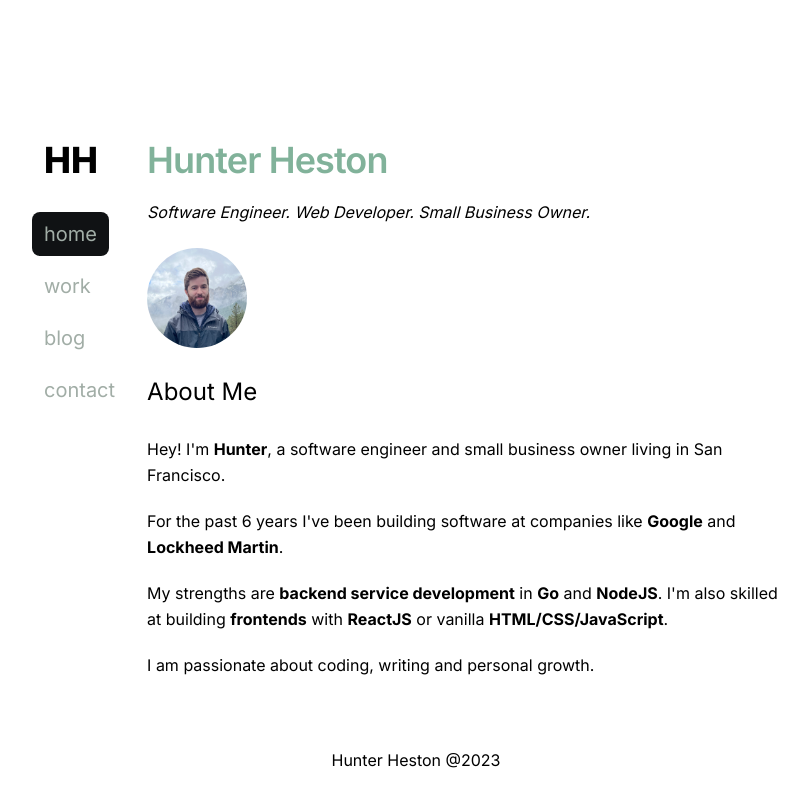
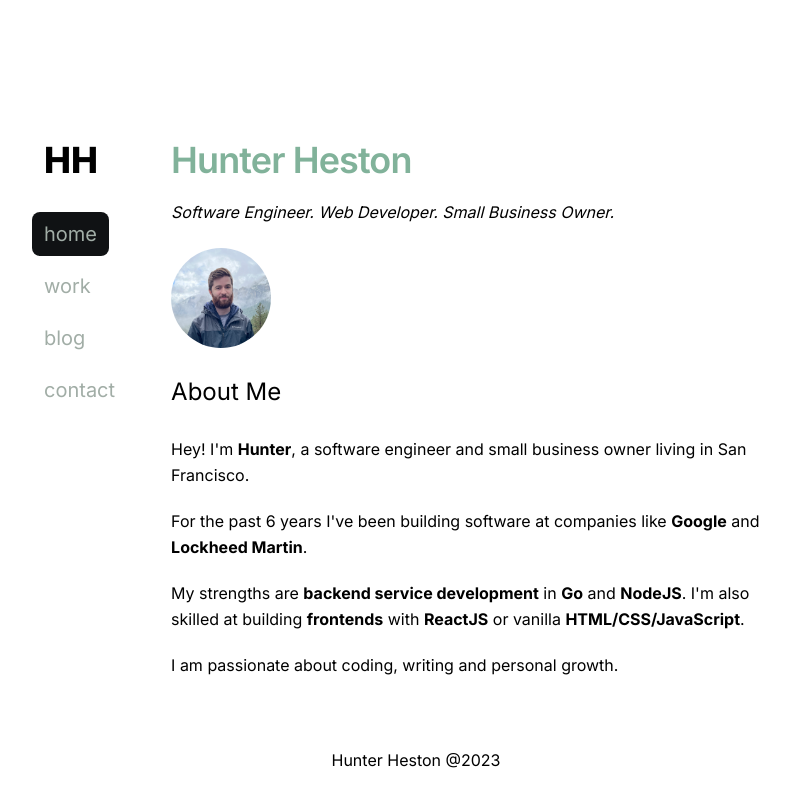
Before and after one commit to HunterHeston/personal-website, a Next.js app: page / in a window 1280 px wide. Shown: the whole page, without its empty margins (216-1024 px from the left). Built offline with nearby package versions, Linux system fonts and the light colour scheme.

Commit message:
Add additional space between content and nav on large screens.

```diff
--- a/components/layout.tsx
+++ b/components/layout.tsx
@@ -33,7 +33,7 @@ export default function Layout({ children }: LayoutProps) {
         className="flex flex-col sm:flex-row sm:w-2/3 sm:max-w-3xl sm:pt-24"
       >
         <Navigation />
-        <main className="px-3 w-full" id="page-content">
+        <main className="px-3 sm:ml-6 w-full" id="page-content">
           {children}
         </main>
       </div>
```
